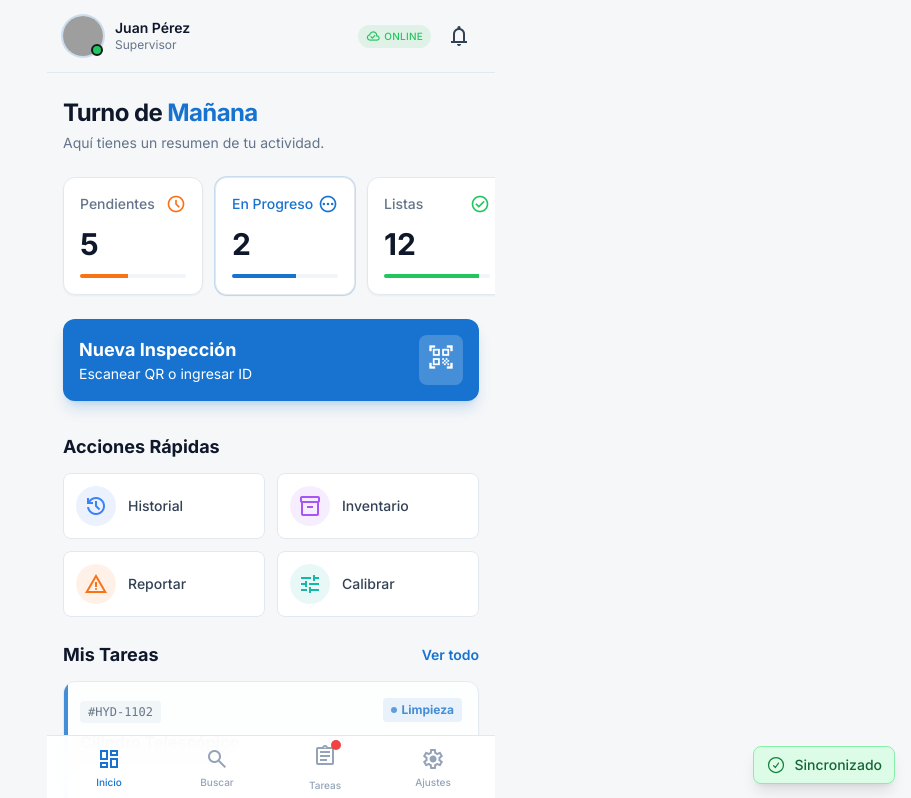
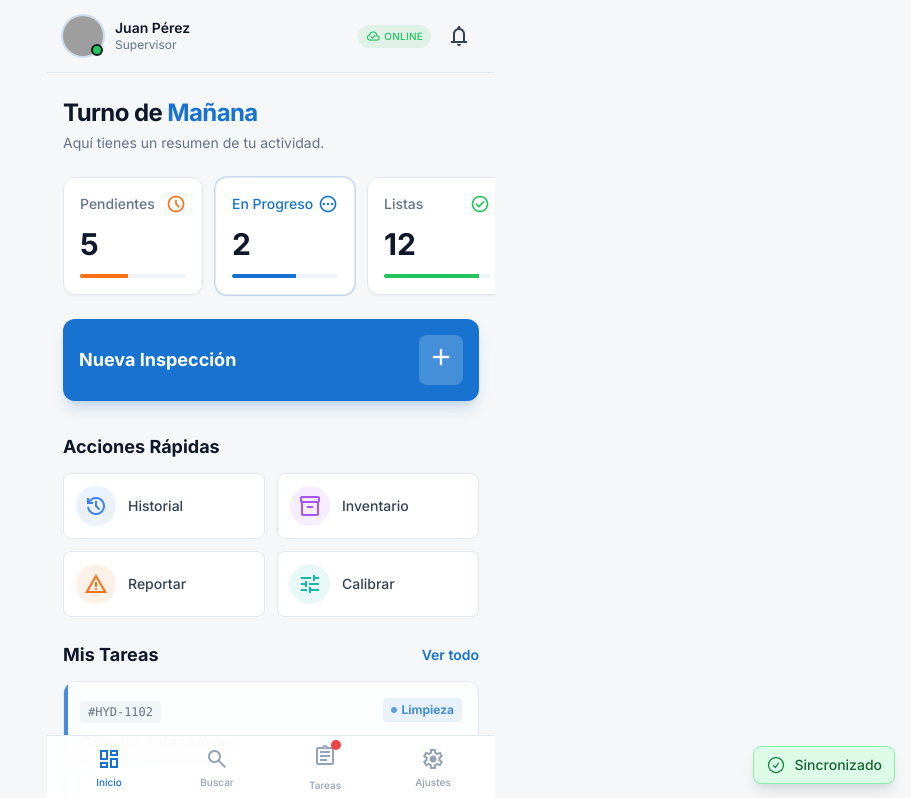
Before and after one commit to chicaderojo/app-vignola, a React (Vite) app: page / in a window 1280 px wide. Shown: the top 798 px of the page, without its empty margins (369-1280 px from the left). Built offline with nearby package versions, Linux system fonts and the light colour scheme; no server answers; sample sign-in values are in the browser's storage; grey boxes are pictures that could not be loaded.

Commit message:
cambio boton

```diff
--- a/src/pages/DashboardPage.tsx
+++ b/src/pages/DashboardPage.tsx
@@ -182,12 +182,9 @@ function DashboardPage() {
           onClick={handleNuevaInspeccion}
           className="w-full flex items-center justify-between bg-primary hover:bg-primary/90 active:bg-primary/80 text-white rounded-xl p-4 shadow-lg shadow-primary/20 transition-all group"
         >
-          <div className="flex flex-col items-start">
-            <span className="font-bold text-lg">Nueva Inspección</span>
-            <span className="text-primary-100 text-sm">Escanear QR o ingresar ID</span>
-          </div>
+          <span className="font-bold text-lg">Nueva Inspección</span>
           <div className="bg-white/20 rounded-lg p-2 group-hover:bg-white/30 transition-colors">
-            <span className="material-symbols-outlined text-[28px]">qr_code_scanner</span>
+            <span className="material-symbols-outlined text-[28px]">add</span>
           </div>
         </button>
       </div>
```
